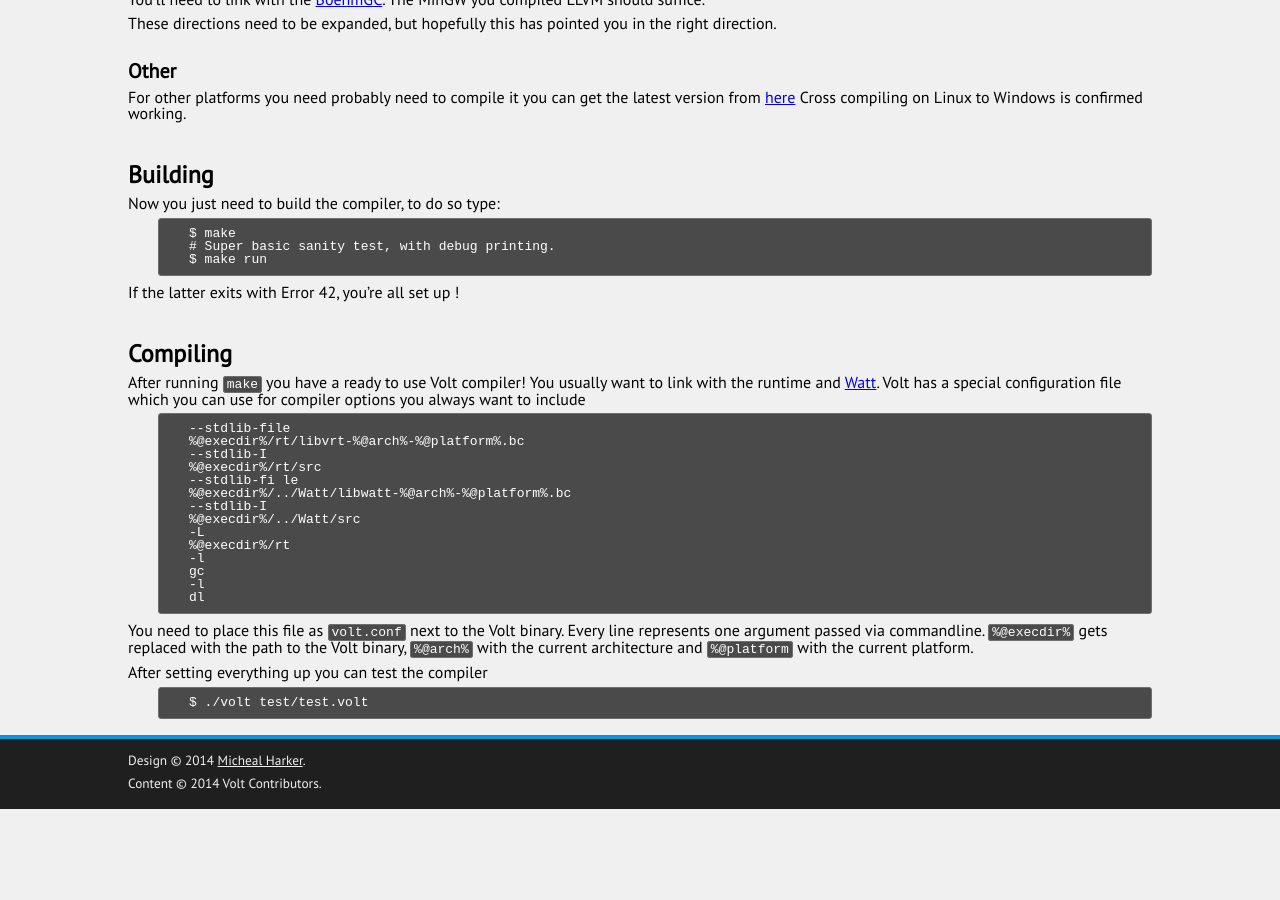
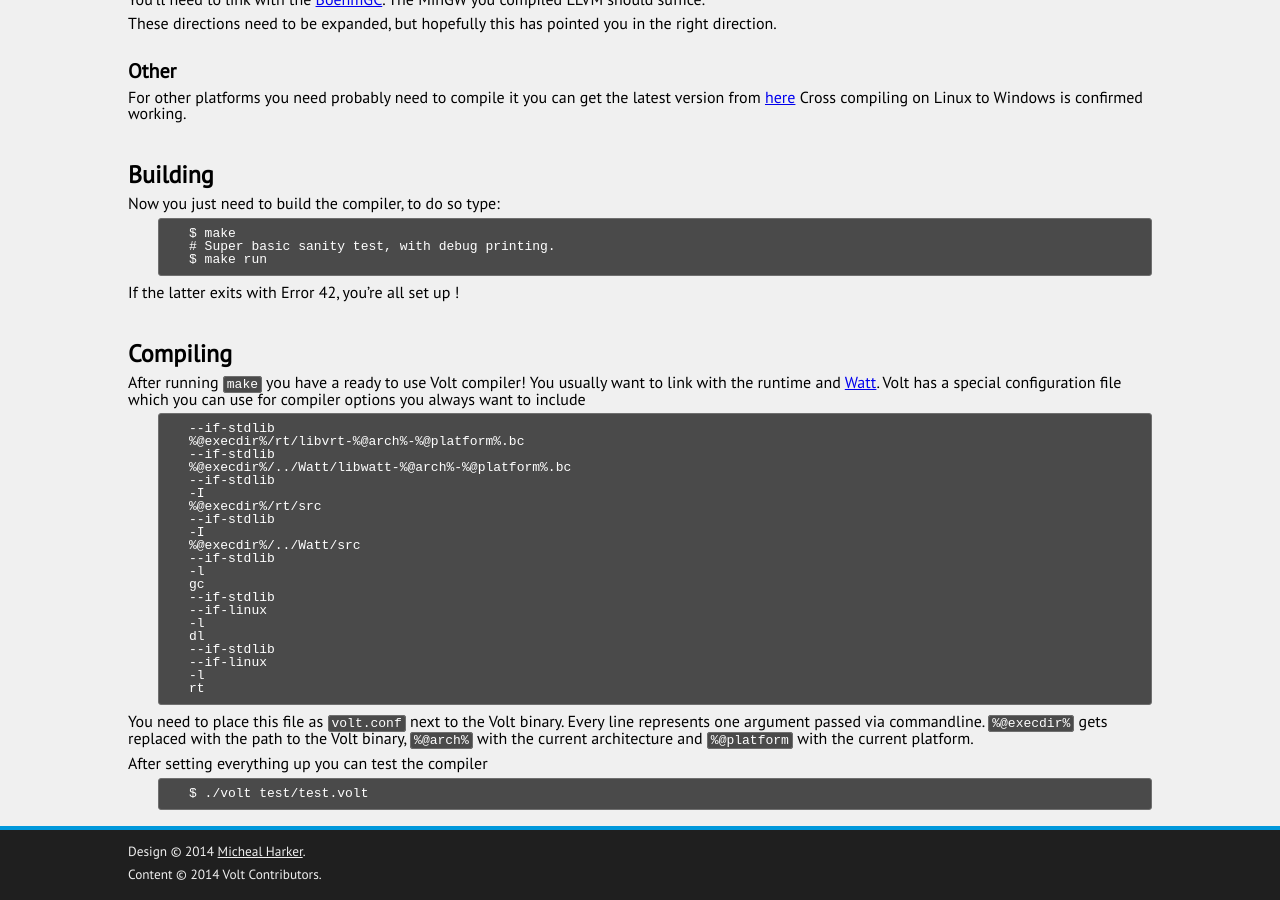
Before and after one commit to VoltLang/Website, a Jekyll site: the page built from doc/setup/volta.md, in a window 1280 px wide and 900 px high, scrolled down 1174 px. Built offline with Jekyll 4.4.1, drawn with Linux system fonts in a browser that asks for light colours; before the commit the page ends 1983 px from its top, so only the background shows below that.

Commit message:
doc: Update volt.conf example

```diff
--- a/doc/setup/volta.md
+++ b/doc/setup/volta.md
@@ -120,20 +120,27 @@
 a special configuration file which you can use for compiler options you always
 want to include
 
-    --stdlib-file
+    --if-stdlib
     %@execdir%/rt/libvrt-%@arch%-%@platform%.bc
-    --stdlib-I
+    --if-stdlib
+    %@execdir%/../Watt/libwatt-%@arch%-%@platform%.bc
+    --if-stdlib
+    -I
     %@execdir%/rt/src
-    --stdlib-fi le
-    %@execdir%/../Watt/libwatt-%@arch%-%@platform%.bc
-    --stdlib-I
+    --if-stdlib
+    -I
     %@execdir%/../Watt/src
-    -L
-    %@execdir%/rt
+    --if-stdlib
     -l
     gc
+    --if-stdlib
+    --if-linux
     -l
     dl
+    --if-stdlib
+    --if-linux
+    -l
+    rt
 
 You need to place this file as `volt.conf` next to the Volt binary.
 Every line represents one argument passed via commandline. `%@execdir%` gets
```
